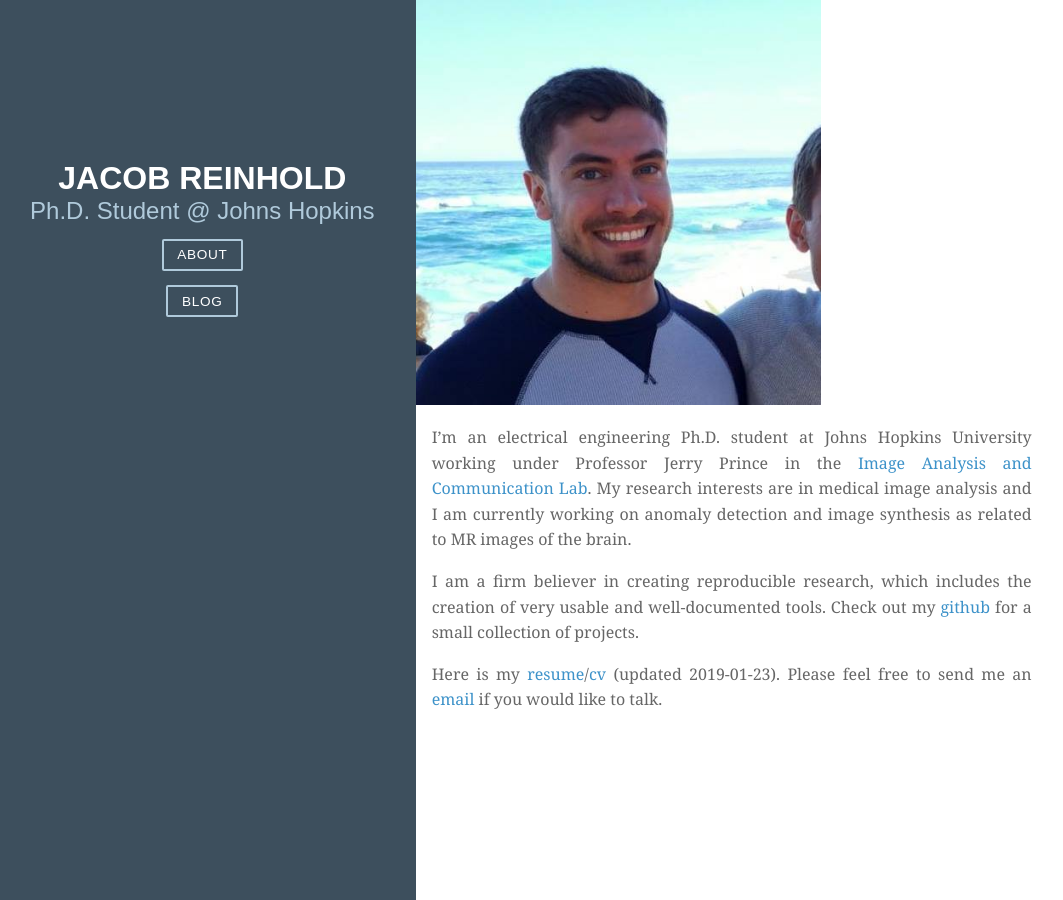
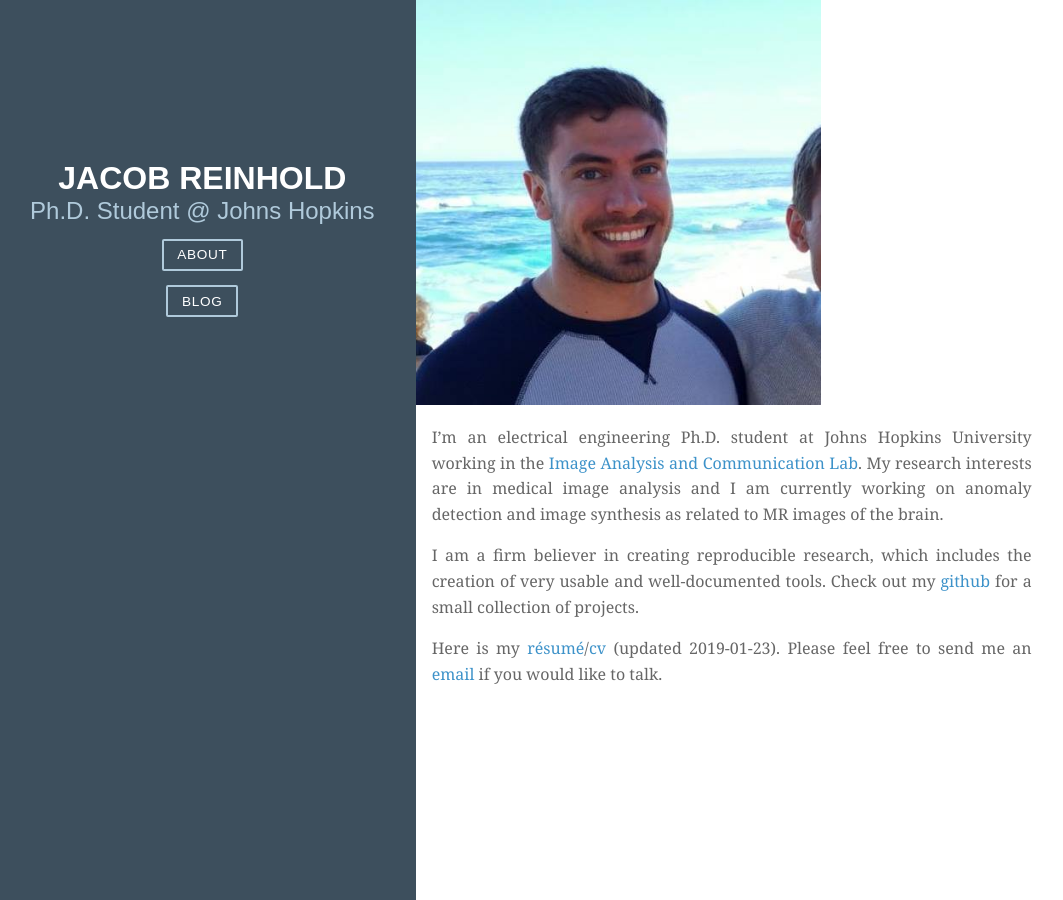
Before and after one commit to jcreinhold/jcreinhold.github.io, a Jekyll site: the page index.html, which Jekyll copies as it is, in a window 1280 px wide. Shown: the whole page, without its empty margins (11-1074 px from the left). Built offline with Jekyll 4.4.1, drawn with Linux system fonts in a browser that asks for light colours; nearby versions of some CDN libraries.

Commit message:
minor tweak

```diff
--- a/index.html
+++ b/index.html
@@ -47,14 +47,14 @@
 		<img id="headshot" style="width: auto; height: auto; max-width: 50%; max-height: 45%" class="content" src="img/profile.jpg">
 		<div id="about-sec" class="content">
 			<p>
-				I&rsquo;m an electrical engineering Ph.D. student at Johns Hopkins University working under Professor Jerry Prince in the <a href=http://iacl.ece.jhu.edu/index.php/Main_Page>Image Analysis and Communication Lab</a>.
+				I&rsquo;m an electrical engineering Ph.D. student at Johns Hopkins University working in the <a href=http://iacl.ece.jhu.edu/index.php/Main_Page>Image Analysis and Communication Lab</a>.
                 My research interests are in medical image analysis and I am currently working on anomaly detection and image synthesis as related to MR images of the brain.
             </p>
             <p>
                 I am a firm believer in creating reproducible research, which includes the creation of very usable and well-documented tools. Check out my <a href=https://github.com/jcreinhold>github</a> for a small collection of projects.
             </p>
 			<p>
-				Here is my <a href="resume/resume.pdf">resume</a>/<a href="resume/cv.pdf">cv</a> (updated 2019-01-23). Please feel free to send me an <a href="#" class='email'>email</a> if you would like to talk.
+				Here is my <a href="resume/resume.pdf">r&eacute;sum&eacute;</a>/<a href="resume/cv.pdf">cv</a> (updated 2019-01-23). Please feel free to send me an <a href="#" class='email'>email</a> if you would like to talk.
 			</p>
 
 			<br/><br/>
```
